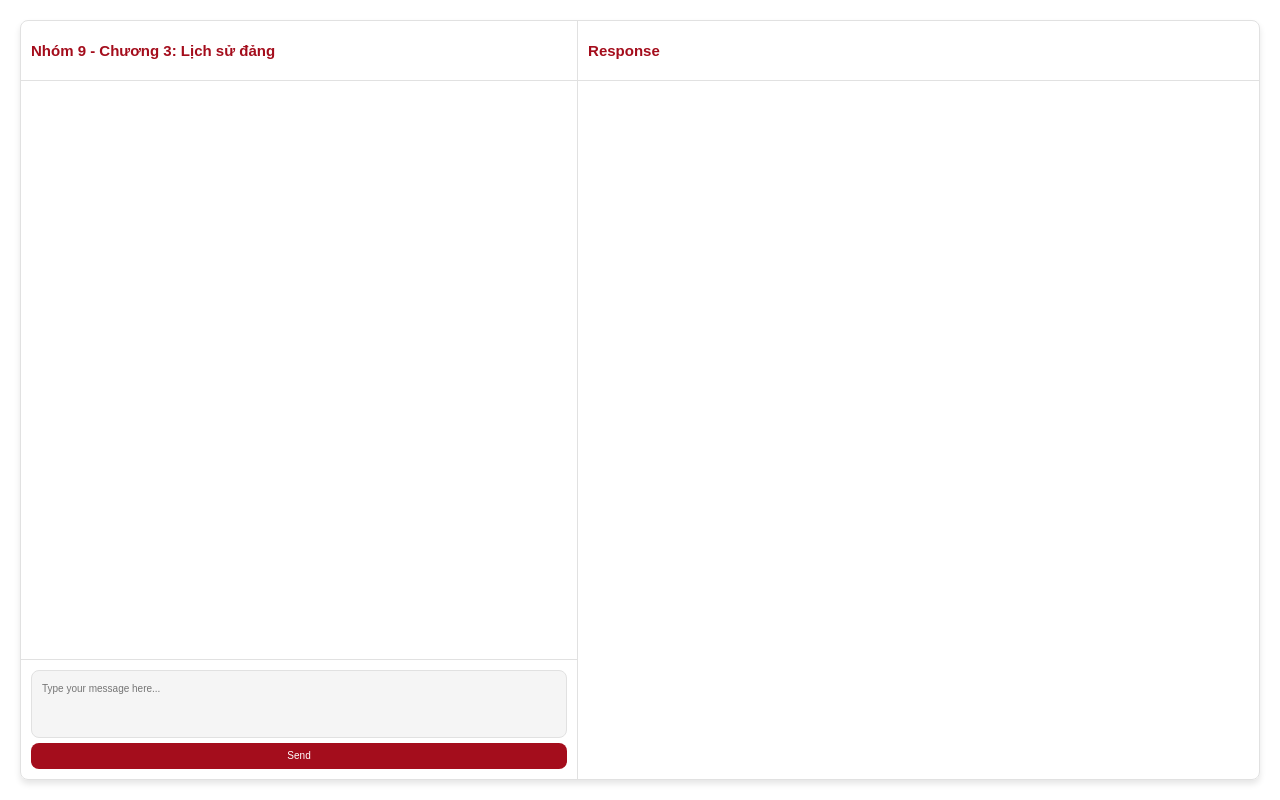
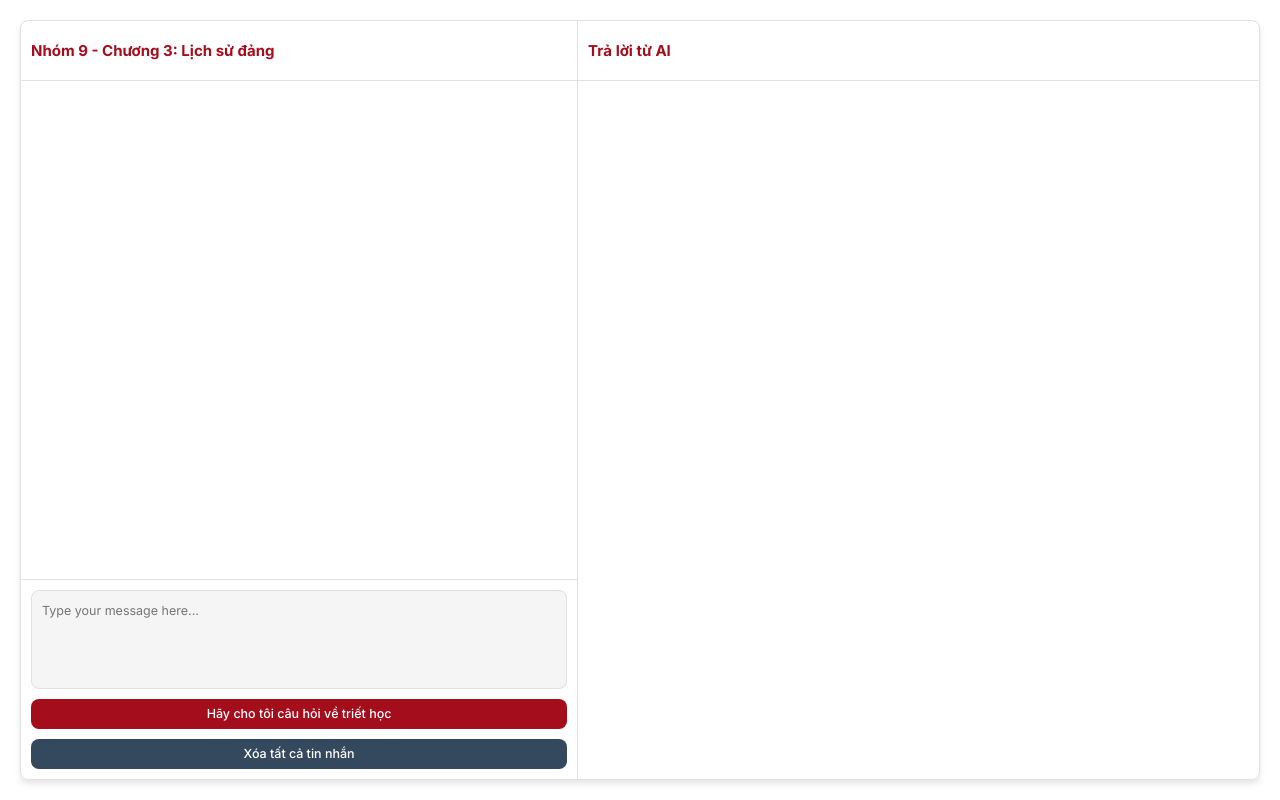
Before and after one commit to AnonyFriday/_LEARNING_MLN111, a website built with Vite: page index.html in a window 1280 px wide. Built offline with nearby package versions, Linux system fonts and the light colour scheme.

Commit message:
Fix the styling for input chat

```diff
--- a/index.html
+++ b/index.html
@@ -4,6 +4,9 @@
     <meta charset="UTF-8" />
     <meta name="viewport" content="width=device-width, initial-scale=1.0" />
     <title>Chat Interface - MLN111</title>
+
+    <!-- Import Inter font from Google Fonts -->
+    <link href="https://fonts.googleapis.com/css2?family=Inter:wght@400;500;700&display=swap" rel="stylesheet" />
 
     <!-- Vendor Styles -->
     <link rel="stylesheet" href="node_modules/bootstrap-icons/font/bootstrap-icons.min.css" />
@@ -31,14 +34,15 @@
         <!-- Input Area and button -->
         <div class="chat-window__input">
           <textarea class="chat-window__textarea" placeholder="Type your message here..." id="messageInput"></textarea>
-          <button class="chat-window__send-btn" id="sendButton">Send</button>
+          <button class="chat-window__send-btn" id="sendButton">Hãy cho tôi câu hỏi về triết học</button>
+          <button class="chat-window__clear-btn" id="clearButton">Xóa tất cả tin nhắn</button>
         </div>
       </div>
 
       <!-- Response Window  -->
       <div class="response-window">
         <div class="response-window__header">
-          <h2 class="response-window__title">Response</h2>
+          <h2 class="response-window__title">Trả lời từ AI</h2>
         </div>
         <div class="response-window__content" id="responseContent">
           <!-- Response content will be displayed here -->
--- a/src/scripts/chat.js
+++ b/src/scripts/chat.js
@@ -5,6 +5,7 @@
 const chatWindow = document.querySelector(".chat-window__messages");
 const inputField = document.querySelector(".chat-window__textarea");
 const sendButton = document.querySelector(".chat-window__send-btn");
+const clearButton = document.querySelector(".chat-window__clear-btn");
 
 // ===========================
 // === Methods
@@ -59,6 +60,9 @@ const handleSendMessage = () => {
 // ===========================
 
 sendButton.addEventListener("click", handleSendMessage);
+clearButton.addEventListener("click", () => {
+  chatWindow.innerHTML = "";
+});
 
 inputField.addEventListener("keypress", (e) => {
   if (e.key === "Enter" && !e.shiftKey) {
--- a/src/styles/scss/abstracts/_variables.scss
+++ b/src/styles/scss/abstracts/_variables.scss
@@ -2,7 +2,9 @@
 
 // Colors
 $color-primary: #A40D1C;
+
 $color-secondary: #34495e;
+$color-secondary-dark: color.adjust($color-secondary, $lightness: 20%);
 
 $color-accent: #A40D1C;
 $color-accent-dark: color.adjust($color-accent, $lightness: -20%);
@@ -21,10 +23,11 @@ $spacing-lg: 1.5rem;
 $spacing-xl: 2rem;
 
 // Typography
-$font-family-primary: 'Arial', sans-serif;
+$font-family-primary: 'Inter', 'Segoe UI', 'Arial', sans-serif;
 $font-size-base: 1rem;
 $font-size-lg: 1.25rem;
 $font-size-xl: 1.5rem;
+$font-size-xxl: 4.8rem;
 
 // Layout
 $chat-window-width: 45%;
--- a/src/styles/scss/components/_chat-message.scss
+++ b/src/styles/scss/components/_chat-message.scss
@@ -1,26 +1,28 @@
 .chat-message {
     display: flex;
     align-items: center;
-    padding: $spacing-md;
-    background-color: $color-accent;
+    padding: $spacing-lg;
     color: white;
     border-radius: $border-radius;
     width: 100%;
     box-shadow: 0 2px 4px rgba(0, 0, 0, 0.1);
     word-break: break-word;
+    gap: $spacing-lg;
 
     &__avatar {
-        width: 40px;
-        height: 40px;
+        font-size: $font-size-xxl;
+        color: $color-primary;
+        display: flex;
+        align-items: center;
         border-radius: 50%;
-        margin-right: $spacing-sm;
     }
 
     &__content {
         flex: 1;
-        padding: $spacing-sm;
+        padding: $spacing-md;
         background-color: $color-input-bg;
         border-radius: $border-radius;
         color: $color-text-dark;
+        font-size: $font-size-xl;
     }
 }
--- a/src/styles/scss/components/_chat-window.scss
+++ b/src/styles/scss/components/_chat-window.scss
@@ -22,7 +22,7 @@
     }
 
     &__messages {
-        flex: 1;
+        flex: 4;
         padding: $spacing-md;
         overflow-y: auto;
         display: flex;
@@ -31,12 +31,12 @@
     }
 
     &__input {
-        height: $input-height;
+        flex: 1.5;
         padding: $spacing-md;
         border-top: 1px solid $color-border;
         display: flex;
         flex-direction: column;
-        gap: $spacing-sm;
+        gap: $spacing-md;
     }
 
     &__textarea {
@@ -46,8 +46,9 @@
         border-radius: $border-radius;
         background-color: $color-input-bg;
         resize: none;
+        min-height: 6rem;
         font-family: inherit;
-        font-size: $font-size-base;
+        font-size: $font-size-lg;
 
         &:focus {
             outline: none;
@@ -62,11 +63,29 @@
         border: none;
         border-radius: $border-radius;
         cursor: pointer;
-        font-size: $font-size-base;
+        font-weight: 500;
+        font-size: $font-size-lg;
         transition: background-color 0.2s;
 
         &:hover {
             background-color: $color-accent-dark;
         }
     }
+
+    &__clear-btn {
+        padding: $spacing-sm $spacing-lg;
+        background-color: $color-secondary;
+        color: $color-bg;
+        border: none;
+        border-radius: $border-radius;
+        cursor: pointer;
+        font-weight: 500;
+        font-size: $font-size-lg;
+        transition: background-color 0.2s;
+
+        &:hover {
+            background-color: $color-secondary-dark;
+            ;
+        }
+    }
 }
--- a/src/styles/scss/main.scss
+++ b/src/styles/scss/main.scss
@@ -9,15 +9,3 @@
 @import 'components/chat-window';
 @import 'components/chat-message';
 @import 'components/response-window';
-
-
-
-// Base styles
-body {
-    font-family: $font-family-primary;
-    font-size: $font-size-base;
-    background-color: $color-bg;
-    height: 100vh;
-    overflow: hidden;
-    padding: 2rem;
-}
```
Also changed, not shown: src/styles/css/main.css, 1 other file.
